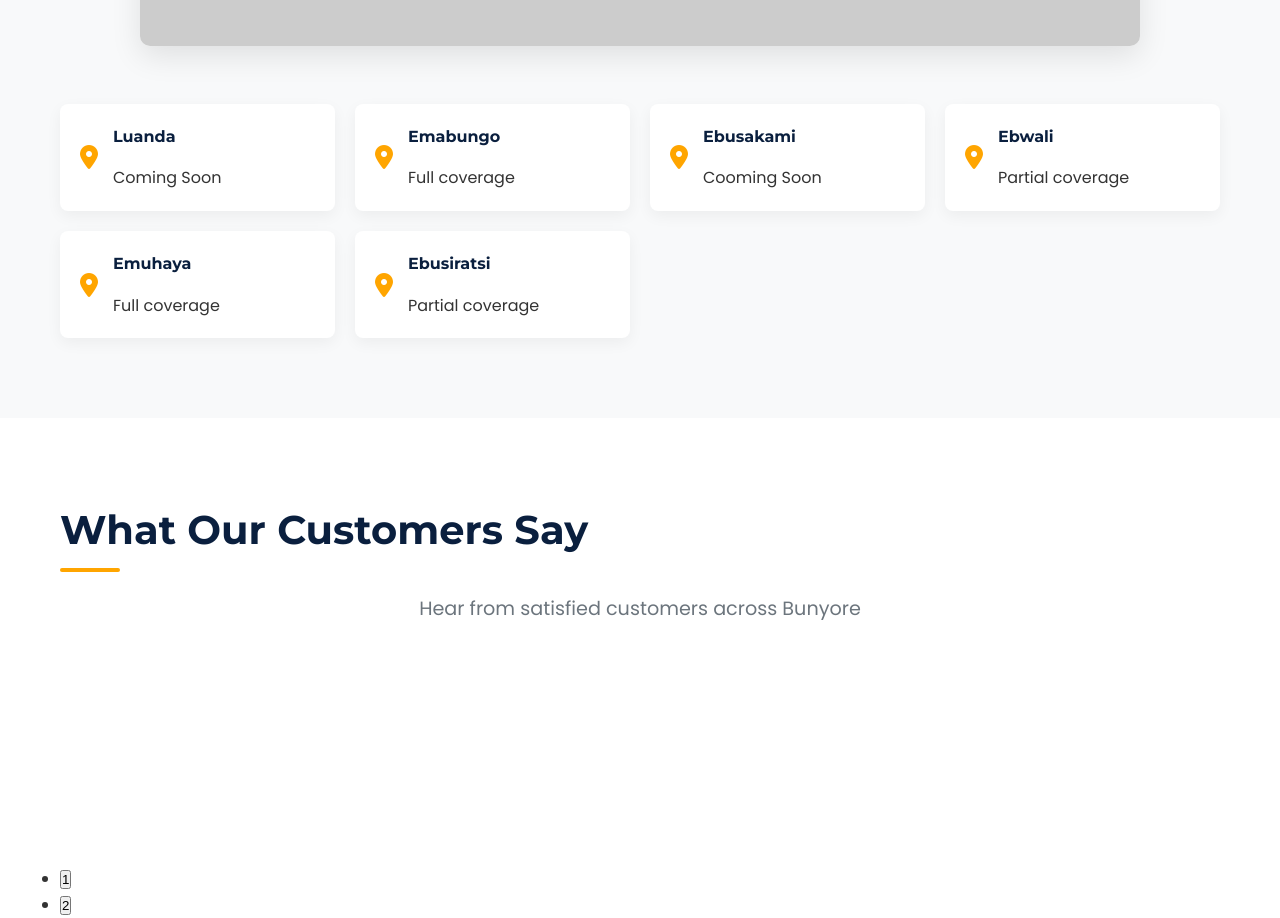
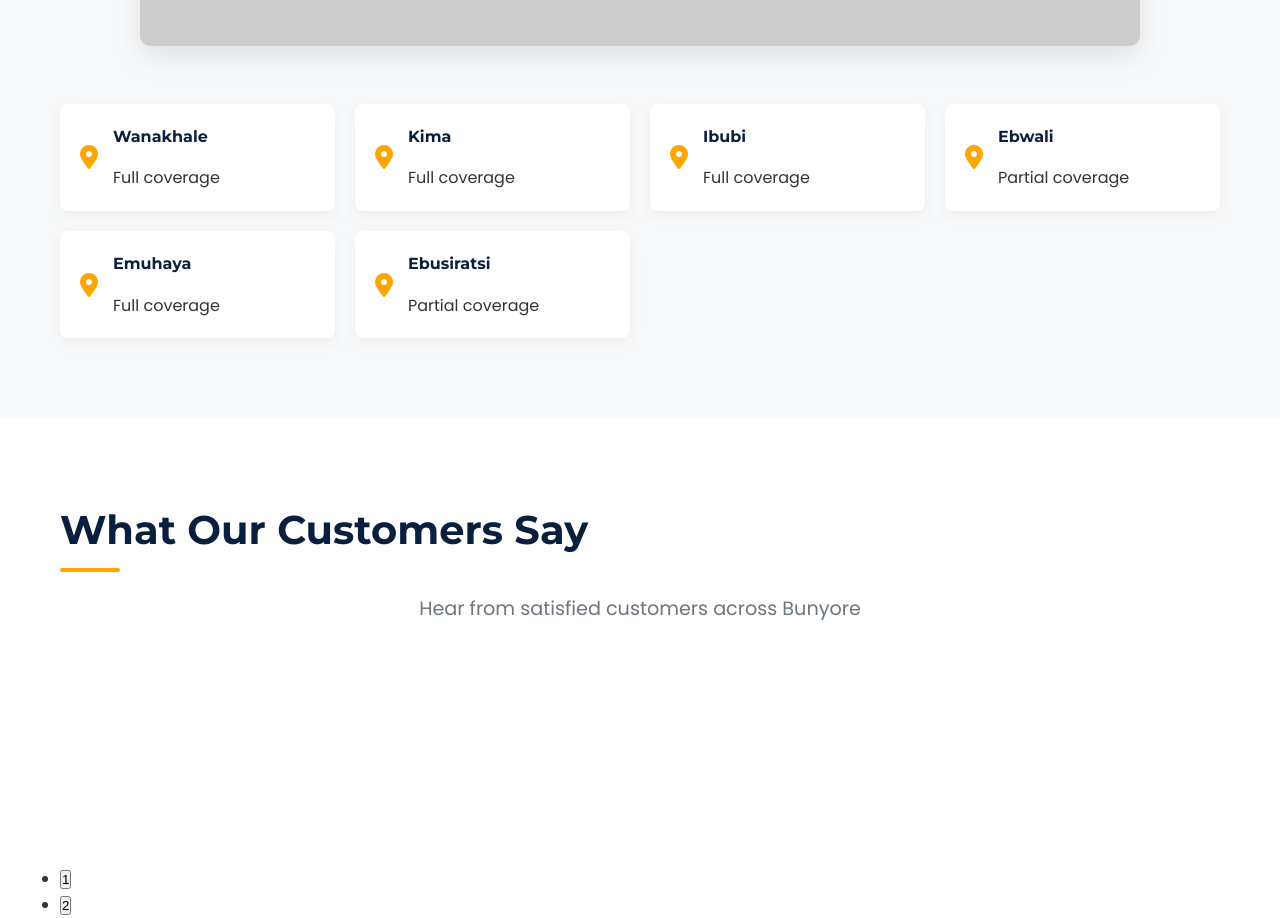
Before and after one commit to ORIEDOJAC/bunyore-bee-fiber, a plain HTML site: page index.html in a window 1280 px wide. Shown: the part 4640-5558 px from the top of the page. Drawn offline with nearby package versions, Linux system fonts and the light colour scheme; placeholder pictures from the web are drawn by us.

Commit message:
Update index.html

```diff
--- a/index.html
+++ b/index.html
@@ -1152,22 +1152,22 @@
                 <div class="coverage-item">
                     <i class="fas fa-map-marker-alt"></i>
                     <div>
-                        <h4>Luanda</h4>
-                        <p>Coming Soon</p>
+                        <h4>Wanakhale</h4>
+                        <p>Full coverage</p>
                     </div>
                 </div>
                 <div class="coverage-item">
                     <i class="fas fa-map-marker-alt"></i>
                     <div>
-                        <h4>Emabungo</h4>
+                        <h4>Kima</h4>
                         <p>Full coverage</p>
                     </div>
                 </div>
                 <div class="coverage-item">
                     <i class="fas fa-map-marker-alt"></i>
                     <div>
-                        <h4>Ebusakami</h4>
-                        <p>Cooming Soon</p>
+                        <h4>Ibubi</h4>
+                        <p>Full coverage</p>
                     </div>
                 </div>
                 <div class="coverage-item">
```
